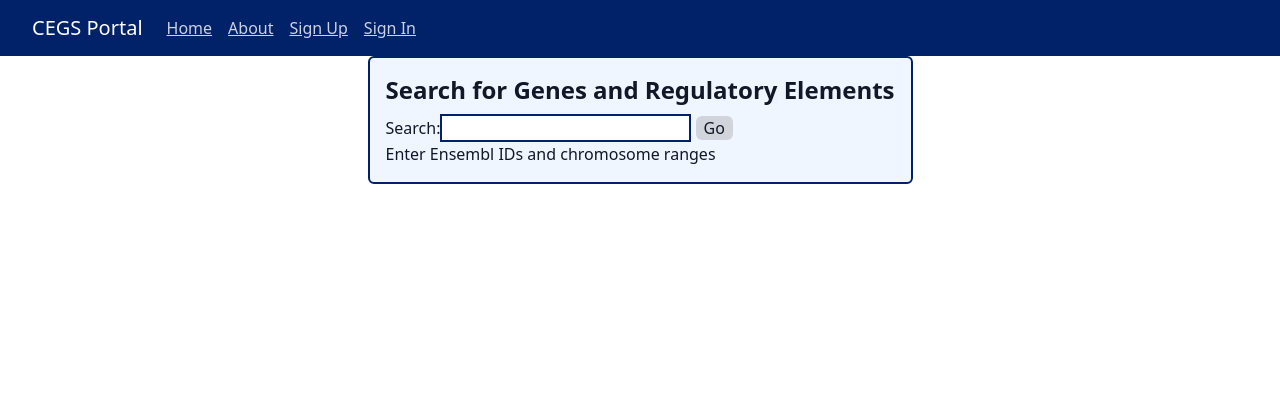
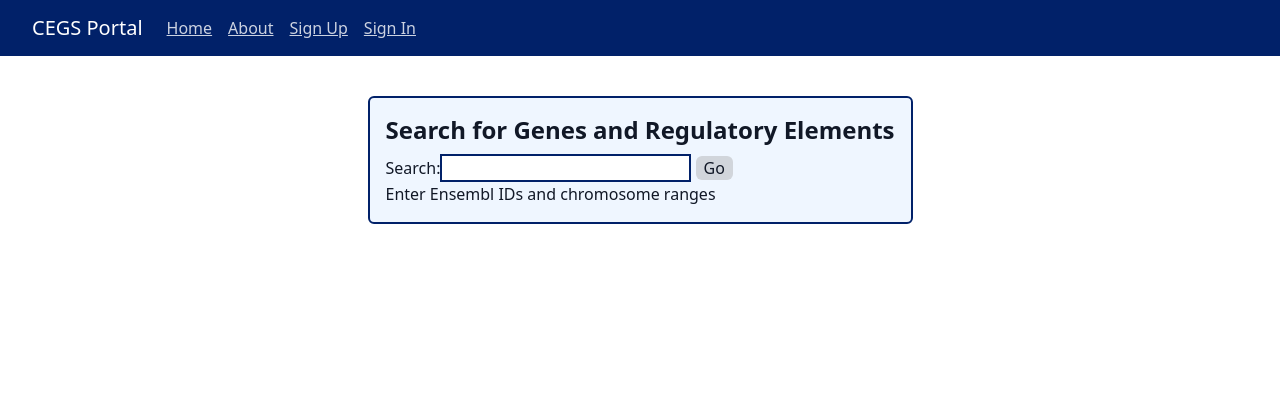
Before and after one commit to ReddyLab/cegs-portal, a Django app: page / in a window 1280 px wide. Shown: the top 420 px of the page. Run offline with Django 3.2, Linux system fonts and the light colour scheme.

Commit message:
Adjusts nav bar/footer margins
This way the content won't smush up so close to the top and bottom
of the page.

```diff
--- a/cegs_portal/static/css/project.css
+++ b/cegs_portal/static/css/project.css
@@ -608,8 +608,16 @@ input[type="submit"], button {
   margin-bottom: 1rem;
 }
 
+.mb-10 {
+  margin-bottom: 2.5rem;
+}
+
 .mr-auto {
   margin-right: auto;
+}
+
+.mt-24 {
+  margin-top: 6rem;
 }
 
 .mb-8 {
--- a/cegs_portal/templates/base.html
+++ b/cegs_portal/templates/base.html
@@ -21,7 +21,7 @@
 
   <body class="bg-color text-gray-900 font-sans min-h-screen">
     <div class="min-h-screen flex flex-col">
-    <div class="flex-none">
+    <div class="flex-none mb-10">
       <nav class="navbar navbar-expand-md navbar-dark bg-dark p-8">
         <button class="navbar-toggler navbar-toggler-right w-10" type="button" data-toggle="collapse" data-target="#navbarSupportedContent" aria-controls="navbarSupportedContent" aria-expanded="false" aria-label="Toggle navigation">
           <span class="navbar-toggler-icon"></span>
@@ -70,7 +70,8 @@
       </div> <!-- /container -->
       <div class="flex-grow flex-shrink"></div>
     </div>
-    <footer class="bg-dark p-4 text-white flex-none">© 2021 Duke University</footer>
+
+    <footer class="mt-24 bg-dark p-4 text-white flex-none">© 2021 Duke University</footer>
     </div>
     {% block modal %}{% endblock modal %}
 
```
